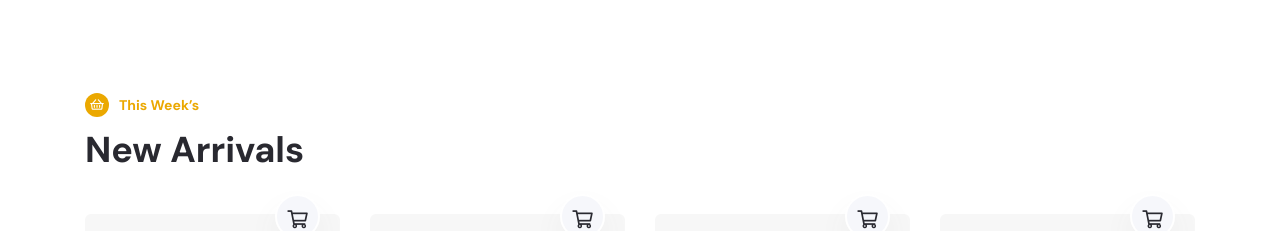
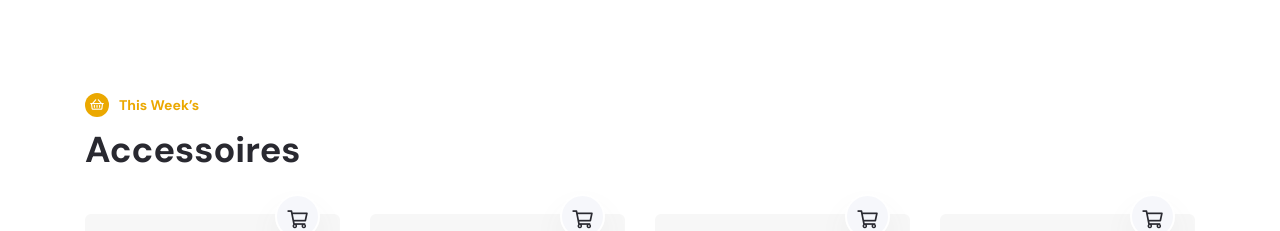
Before and after one commit to Somar-sabe/shisha, a Next.js app: page /home/furniture in a window 1280 px wide. Shown: the part 3640-3871 px from the top of the page. Built offline with nearby package versions, Linux system fonts and the light colour scheme.

Commit message:
spldlfjeiuddmlsfjl;p'kksfd',';lpdsf'smk';fs;dkg'k';;f

```diff
--- a/src/Locales/ar/translation.json
+++ b/src/Locales/ar/translation.json
@@ -8,7 +8,7 @@
   "new_arrivals": "الوافدين الجدد",
   "this_weeks": "هذا الأسبوع",
   "slider": {
-    "bestSellingFlavor": "أفضل نكهة مبيعًا!",
+    "bestSellingFlavor": "!أفضل نكهة مبيعًا",
     "starterPack": "حزمة البداية %10",
     "shishaAccessories": "إكسسوارات الشيشة"
   }
--- a/src/app/home/furniture/page.js
+++ b/src/app/home/furniture/page.js
@@ -75,7 +75,7 @@ const HomeFurniture = () => {
 
             <Section pClass="pb--50">
                 <SectionTitle
-                    title="New Arrivals"
+                    title="Accessoires"
                     subtitle="This Week’s"
                     subtitleIcon="far fa-shopping-basket"
                 />
```
